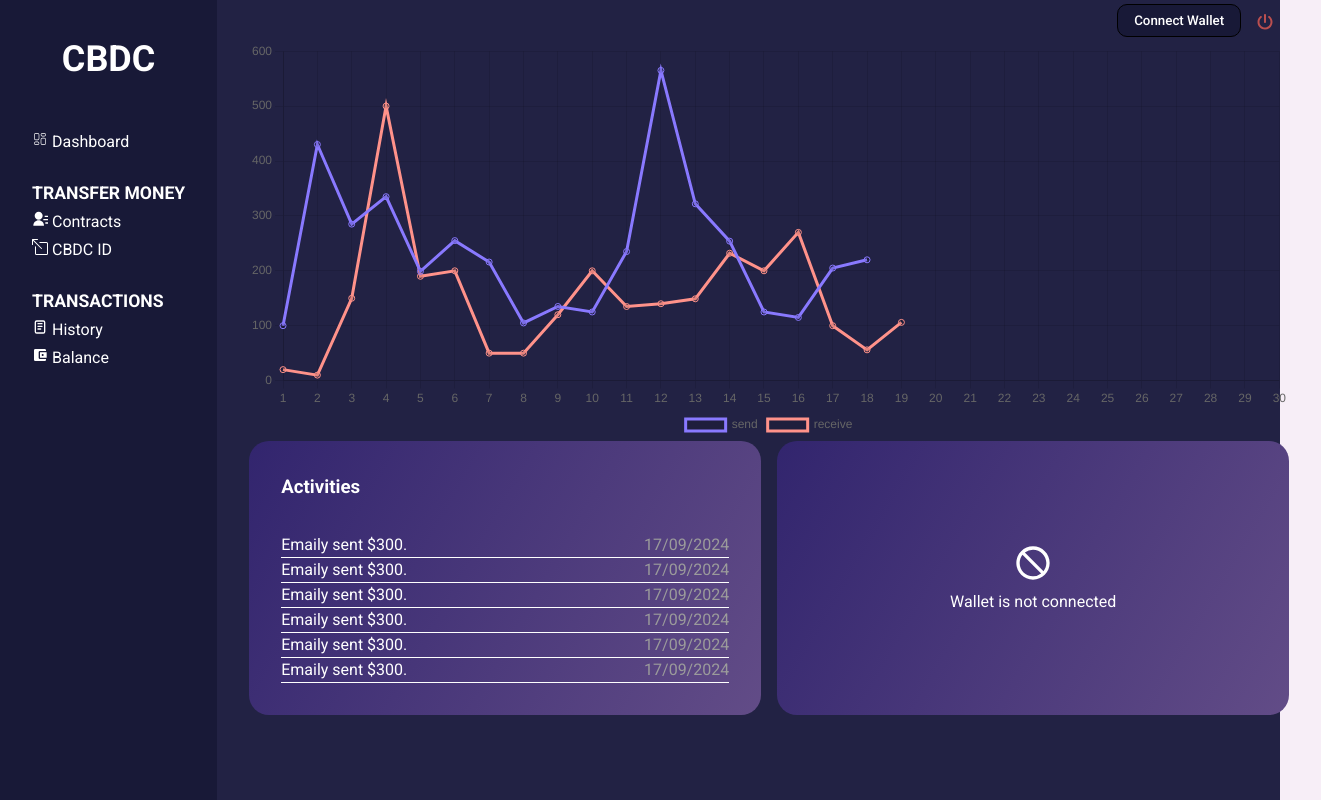
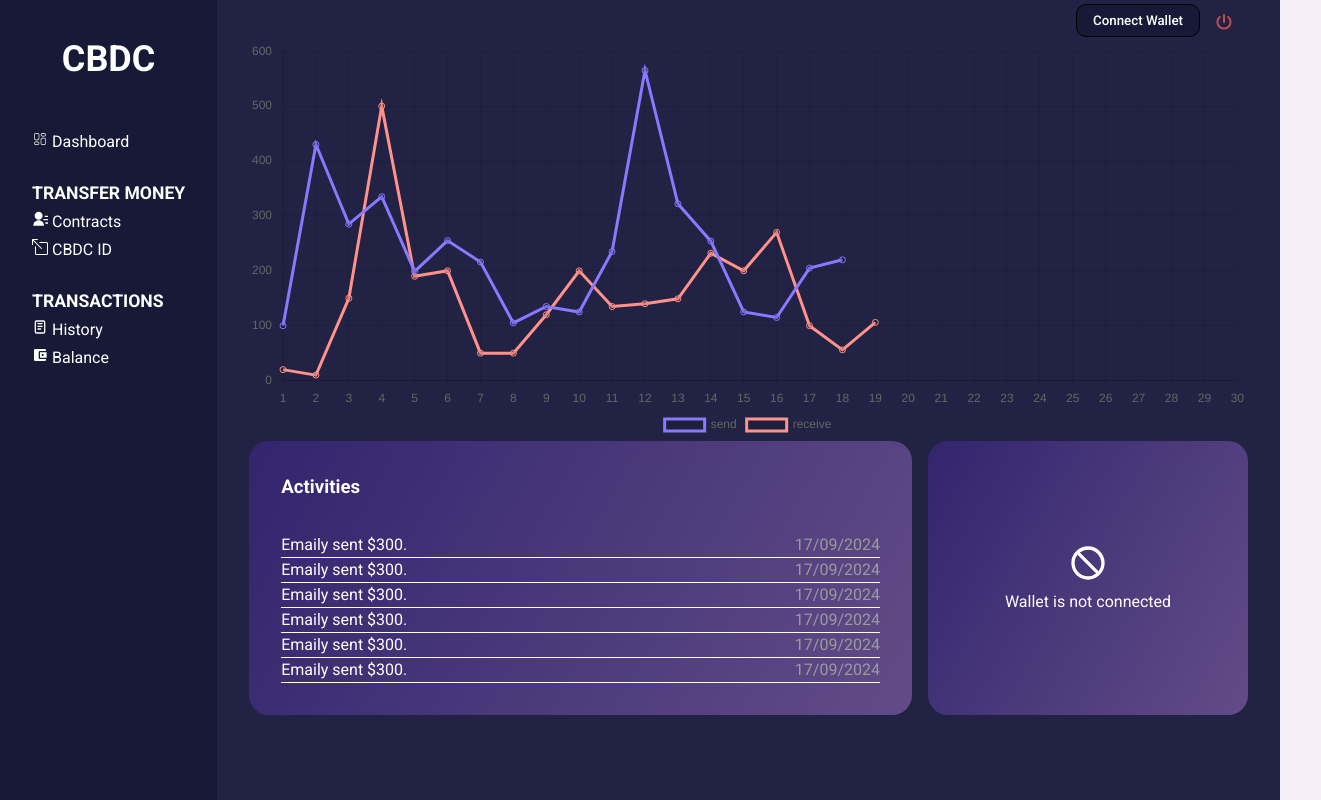
Before and after one commit to PlabanKr/cbdc, a React (Vite) app in the folder frontend/: page /dashboard in a window 1280 px wide. Shown: the whole page, 1321 px wide, since content can reach past the window. Built offline with nearby package versions, Linux system fonts and the light colour scheme.

Commit message:
Fix widths and partitions

```diff
--- a/frontend/src/components/card/walletinfo/walletinfo.style.css
+++ b/frontend/src/components/card/walletinfo/walletinfo.style.css
@@ -3,7 +3,7 @@
   background: rgb(47,20,92);
   background: linear-gradient(300deg, #624c87, #32256e);
   padding: 2rem;
-  min-width: 40vw;
+  min-width: 25vw;
   border-radius: 20px;
   display: flex;
   flex-direction: column;
--- a/frontend/src/components/main/DashboardComponent/dashboard.component.style.css
+++ b/frontend/src/components/main/DashboardComponent/dashboard.component.style.css
@@ -7,6 +7,9 @@
 } */
 
 .dashboard-component-activities {
-  display: flex;
+  /* display: flex;
+  gap: 1rem; */
+  display: grid;
+  grid-template-columns: 3fr 1fr;
   gap: 1rem;
 }
```
